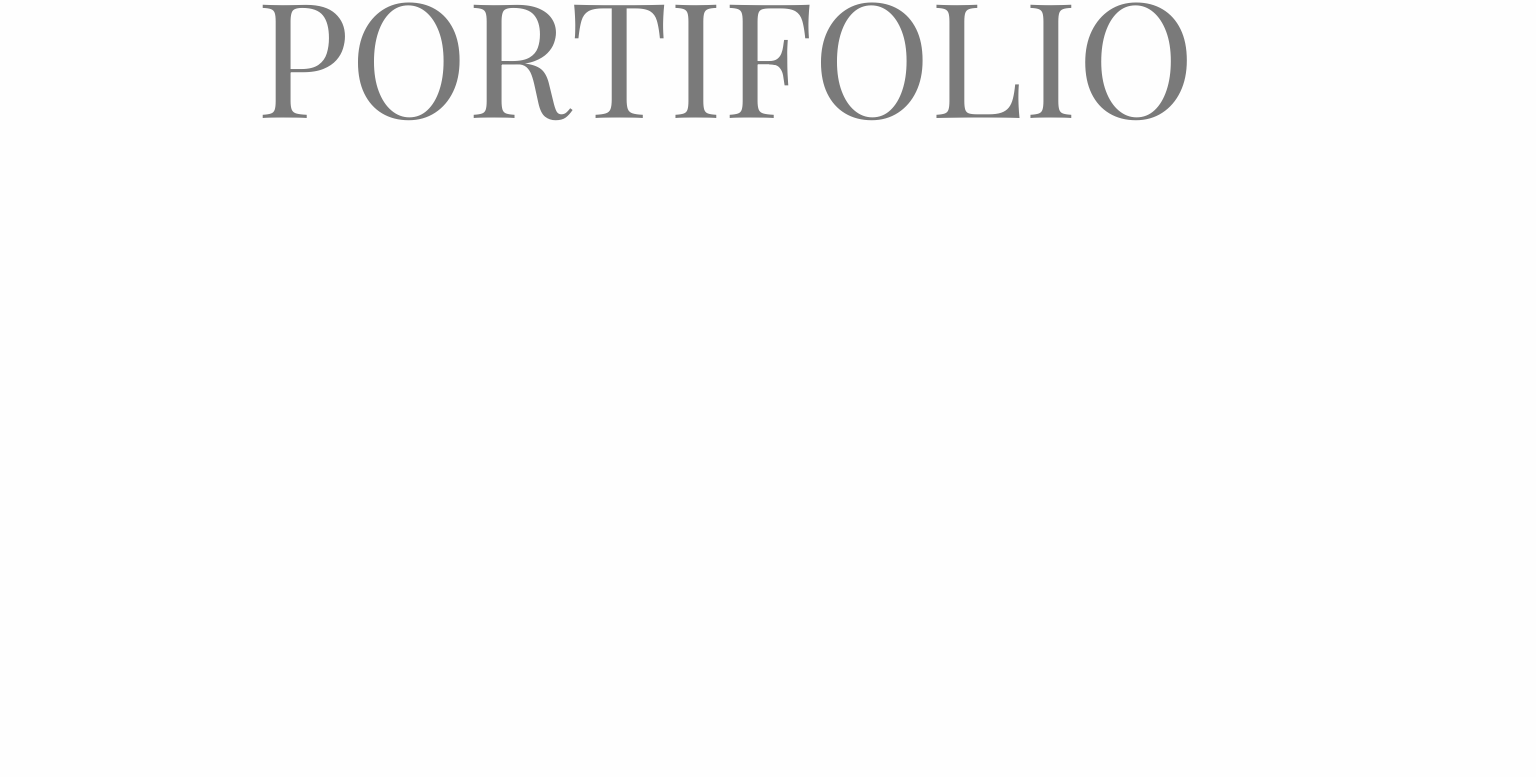
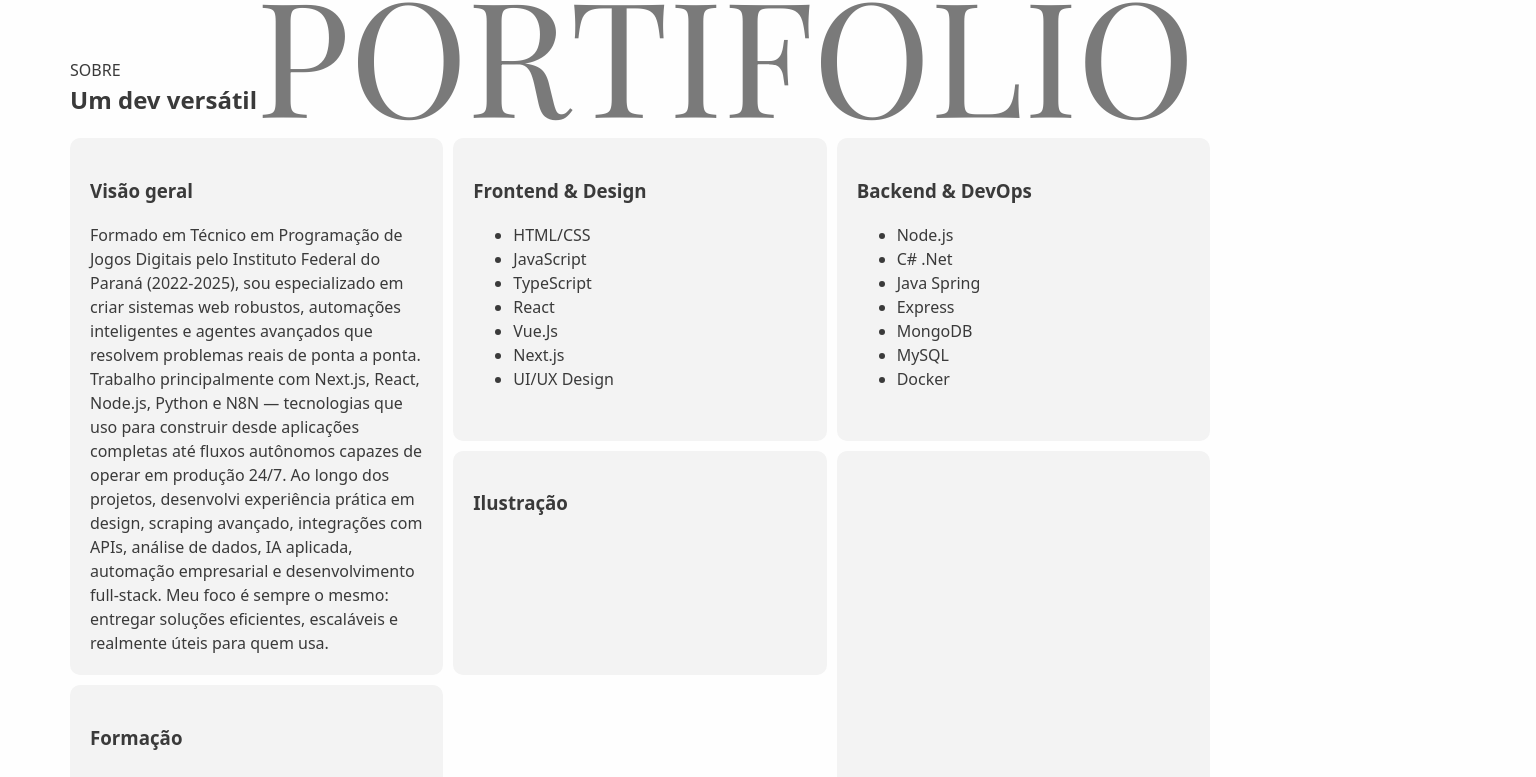
Before and after one commit to PedroVitor-oss/mainportifolio, a React (Vite) app: page / in a window 1280 px wide. Shown: the part 628-1405 px from the top of the page, 1536 px wide, since content can reach past the window. Before the commit the page ends 960 px from the top, so only its background shows below. Built offline with nearby package versions, Linux system fonts and the light colour scheme; the HTML template or start-up script is replaced by a standard one; a web font is replaced by a local one.

Commit message:
about me no decoration

```diff
--- a/package.json
+++ b/package.json
@@ -1,4 +1,5 @@
 {
+  "homepage": "https://pedrovitor-oss.github.io/mainportifolio",
   "name": "portifolio",
   "private": true,
   "version": "0.0.0",
@@ -7,7 +8,8 @@
     "dev": "vite",
     "build": "vite build",
     "lint": "eslint .",
-    "preview": "vite preview"
+    "preview": "vite preview",
+    "deploy":"gh-pages  -d build"
   },
   "dependencies": {
     "react": "^19.2.0",
--- a/src/App.jsx
+++ b/src/App.jsx
@@ -4,7 +4,7 @@ import viteLogo from '/vite.svg'
 import './css/App.css'
 import Header from './components/Header.jsx'
 import Home from './components/Home.jsx'
-
+import About from './components/About.jsx'
 
 function App() {
   const [count, setCount] = useState(0)
@@ -13,6 +13,7 @@ function App() {
     <>
       <Header></Header>
       <Home></Home>
+      <About></About>
     </>
   )
 }
--- /dev/null
+++ b/src/components/About.jsx
@@ -0,0 +1,67 @@
+import { useState } from 'react'
+
+import '../css/About.css'
+
+function About() {
+    return (
+        <section id="About">
+            <div className="title">
+                <span>SOBRE</span>
+                <h1>Um dev versátil</h1>
+            </div>
+            <div className="grid-container">
+                <div className="div1">
+                     <h3>Frontend & Design</h3>
+                    <ul>
+                        <li>HTML/CSS</li>
+                        <li>JavaScript</li>
+                        <li>TypeScript</li>
+                        <li>React</li>
+                        <li>Vue.Js</li>
+                        <li>Next.js</li>
+                        <li>UI/UX Design</li>
+                    </ul>
+                </div>
+                <div className="div2">
+                   <h3>Backend & DevOps</h3>
+                    <ul>
+                        <li>Node.js</li>
+                        <li>C# .Net</li>
+                        <li>Java Spring</li>
+                        {/* <li>Python</li> */}
+                        <li>Express</li>
+                        <li>MongoDB</li>
+                        <li>MySQL</li>
+                        {/* <li>N8N</li> */}
+                        <li>Docker</li>
+                    </ul>
+                </div>
+                <div className="div3">
+                    <h3>Visão geral</h3>
+                    <p>Formado em Técnico em Programação de Jogos Digitais pelo Instituto Federal do Paraná (2022-2025), sou especializado em criar sistemas web robustos, automações inteligentes e agentes avançados que resolvem problemas reais de ponta a ponta. Trabalho principalmente com Next.js, React, Node.js, Python e N8N — tecnologias que uso para construir desde aplicações completas até fluxos autônomos capazes de operar em produção 24/7.
+
+Ao longo dos projetos, desenvolvi experiência prática em design, scraping avançado, integrações com APIs, análise de dados, IA aplicada, automação empresarial e desenvolvimento full-stack. Meu foco é sempre o mesmo: entregar soluções eficientes, escaláveis e realmente úteis para quem usa.</p></div>
+                <div className="div4">
+                    <h3>Ilustração</h3>
+                </div>
+                <div className="div5">
+                    <h3></h3> </div>
+                <div className="div6">
+                    <h3>Formação</h3>
+                    <ul>
+                        <li>
+                            <h4>Analise e Desenvolvimento de Sistemas</h4>
+                            <p>Universidade Positivo (2026-2028)</p>
+                        </li>
+                        <li>
+                            <h4>Técnico em Programação de Jogos Digitais</h4>
+                            <p>Instituto Federal do Paraná (2022-2025)</p>
+                        </li>
+                    </ul>
+                 </div>
+            </div>
+        </section>
+    )
+}
+
+export default About
--- /dev/null
+++ b/src/css/About.css
@@ -0,0 +1,65 @@
+section#About {
+    margin-top: 100px;
+    display: flex;
+    flex-direction: column;
+    /* align-items: center; */
+    justify-content: center;
+    padding: 50px 20px;
+
+    /* background-color: #f5f5f5; */
+    & div.title {
+        text-align: start;
+
+        & h1 {
+            margin-top: 0;
+        }
+    }
+
+    & .grid-container {
+        display: grid;
+        grid-template-columns: repeat(9, 1fr);
+        grid-template-rows: repeat(12, 1fr);
+        grid-column-gap: 10px;
+        grid-row-gap: 10px;
+
+        & div {
+            /* background-attachment: fixed; */
+            background-color: #f3f3f3;
+            border-radius: 10px;
+            text-align: start;
+            padding: 20px;
+            box-sizing: border-box;
+            & h4 {
+                margin-bottom: 0;
+            }
+            & p {
+                margin: 0;
+            }
+        }
+        & .div1 {
+            grid-area: 1 / 4 / 5 / 7;
+        }
+
+        & .div2 {
+            grid-area: 1 / 7 / 5 / 10;
+        }
+
+        & .div3 {
+            grid-area: 1 / 1 / 8 / 4;
+        }
+
+        & .div4 {
+            grid-area: 5 / 4 / 8 / 7;
+        }
+
+        & .div5 {
+            grid-area: 5 / 7 / 10 / 10;
+        }
+
+        & .div6 {
+            grid-area: 8 / 1 / 13 / 4;
+        }
+    }
+
+
+}
--- a/src/css/Home.css
+++ b/src/css/Home.css
@@ -98,7 +98,7 @@ section#home::before {
     font-size: 10rem;
     top: 70%;
     left: 20%;
-    width: 100%;
+    width: 80%;
 
     color: rgb(122, 122, 122);
     z-index: -1;
```
